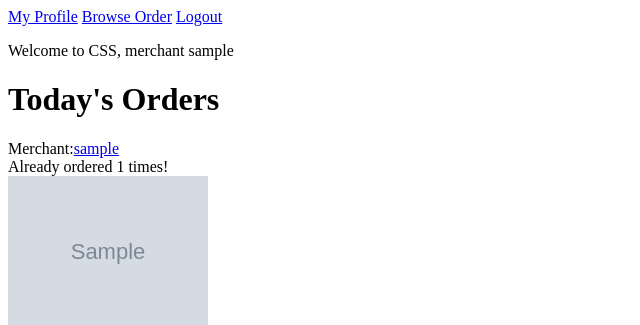
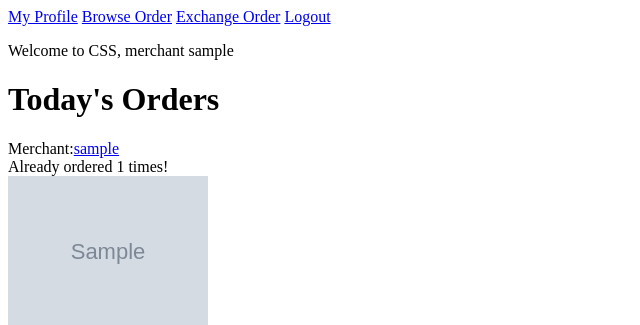
Before and after one commit to YikSanChan/15637-final, a Django app: template templates/CSS/student_home.html in a window 1280 px wide. Shown: the top 325 px of the page, without its empty margins (0-640 px from the left). Run offline with Django 3.2, Linux system fonts and the light colour scheme; tables that the repository leaves empty hold one stand-in row (values such as "Sample post"); the template is opened without the code that fills it: values that come from a table or form of the project are taken from there, most other values are stand-ins (such as "Sample title", 1, 10 or a date in 2020); grey boxes marked "Sample" are stand-in pictures; parts of the project's set-up code (start-up, migrations or seed data) failed here and were passed over.

Commit message:
link exchange page to student home page

```diff
--- a/templates/CSS/exchange.html
+++ b/templates/CSS/exchange.html
@@ -5,6 +5,8 @@
     <title>Exchange Page</title>
 </head>
 <body>
+
+<a href="{% url 'home' %}">Home</a>
 
 <p>Exchange Platform</p>
 
--- a/templates/CSS/student_home.html
+++ b/templates/CSS/student_home.html
@@ -9,6 +9,7 @@
 
 <a href="{% url 'browse_profile' profile.id %}">My Profile</a>
 <a href="{% url 'browse_order' profile.user.id %}">Browse Order</a>
+<a href="{% url 'exchange' %}">Exchange Order</a>
 <a href="{% url 'logout' %}">Logout</a>
 
 <p>Welcome to CSS,
```
